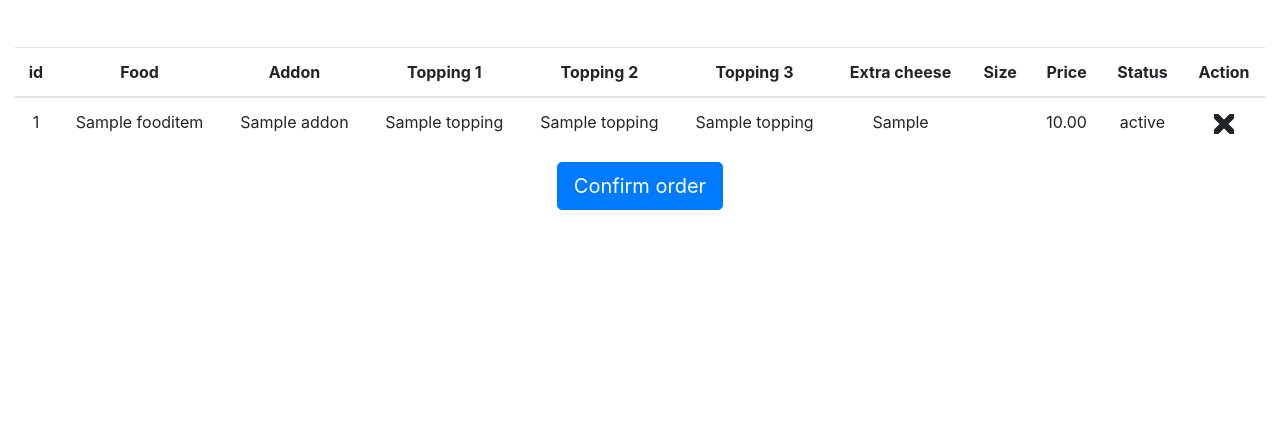
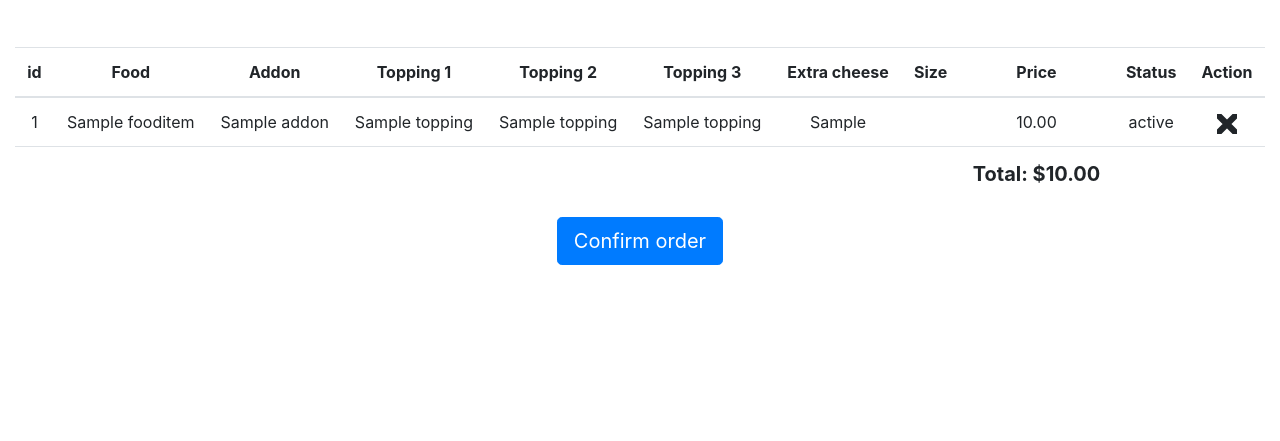
Before and after one commit to minhajul-karim/pizza, a Django app: page /cart in a window 1280 px wide. Shown: the part 57-498 px from the top of the page. Run offline with Django 3.2, Linux system fonts and the light colour scheme; a user stored in the database is signed in; tables that the repository leaves empty hold one stand-in row (values such as "Sample post"); some libraries are stand-ins or nearby versions.

Commit message:
Set and update total price of orders

```diff
--- a/orders/static/orders/js/index.js
+++ b/orders/static/orders/js/index.js
@@ -187,14 +187,17 @@ document.addEventListener('DOMContentLoaded', () => {
           xhr = new XMLHttpRequest()
         xhr.open('POST', '/delete-order')
         xhr.setRequestHeader('X-CSRFToken', getCookie('csrftoken'))
-        // Hide order confirmation form if the cart is empty
+        // Update cart information
         xhr.onload = () => {
           if (xhr.status >= 200 && xhr.status < 300) {
-            let remaingingOrders = JSON.parse(xhr.responseText)[
-              'remaining_orders'
-            ]
-            if (remaingingOrders === 0) {
+            let data = JSON.parse(xhr.responseText)
+            // Update price
+            document.querySelector('#total-price').textContent =
+              data['total_price']
+            // Hide order button and price when cart is empty
+            if (data['remaining_orders'] === 0) {
               document.querySelector('#order-form').style.display = 'none'
+              document.querySelector('#price-row').style.display = 'none'
             }
           } else {
             Error('Price not available')
--- a/orders/templates/orders/cart.html
+++ b/orders/templates/orders/cart.html
@@ -47,6 +47,21 @@
                     </td>
                 </tr>
                 {% endfor %}
+                <tr id="price-row">
+                    <td></td>
+                    <td></td>
+                    <td></td>
+                    <td></td>
+                    <td></td>
+                    <td></td>
+                    <td></td>
+                    <td></td>
+                    <td>
+                        <p class="lead font-weight-bold">Total: $<span id="total-price">{{ total_price }}</span></p>
+                    </td>
+                    <td></td>
+                    <td></td>
+                </tr>
             </tbody>
         </table>
     </div>
--- a/orders/views.py
+++ b/orders/views.py
@@ -140,10 +140,14 @@ def cart_view(request):
     We display all orders that weren't confirmed by user.
     """
     orders = Order.objects.filter(user=request.user.id, status=1)
-    orders_count = Order.objects.filter(user=request.user.id, status=1).count()
+    total_price = 0
+    for order in orders:
+        total_price += order.price
+    orders_count = orders.count()
     context = {
         "orders": orders,
-        "orders_count": orders_count
+        "orders_count": orders_count,
+        "total_price": total_price,
     }
     return render(request, "orders/cart.html", context)
 
@@ -178,7 +182,11 @@ def delete_order(request):
         order_id = request.POST["orderId"]
         Order.objects.get(id=order_id).delete()
         remaining_orders = Order.objects.filter(
-            user=request.user.id, status=1).count()
-        return JsonResponse({"remaining_orders": remaining_orders})
+            user=request.user.id, status=1)
+        total_price = 0
+        for order in remaining_orders:
+            total_price += order.price
+        return JsonResponse({"remaining_orders": remaining_orders.count(),
+                             "total_price": total_price})
     else:
         return JsonResponse({"status": "Invalid request."})
```
